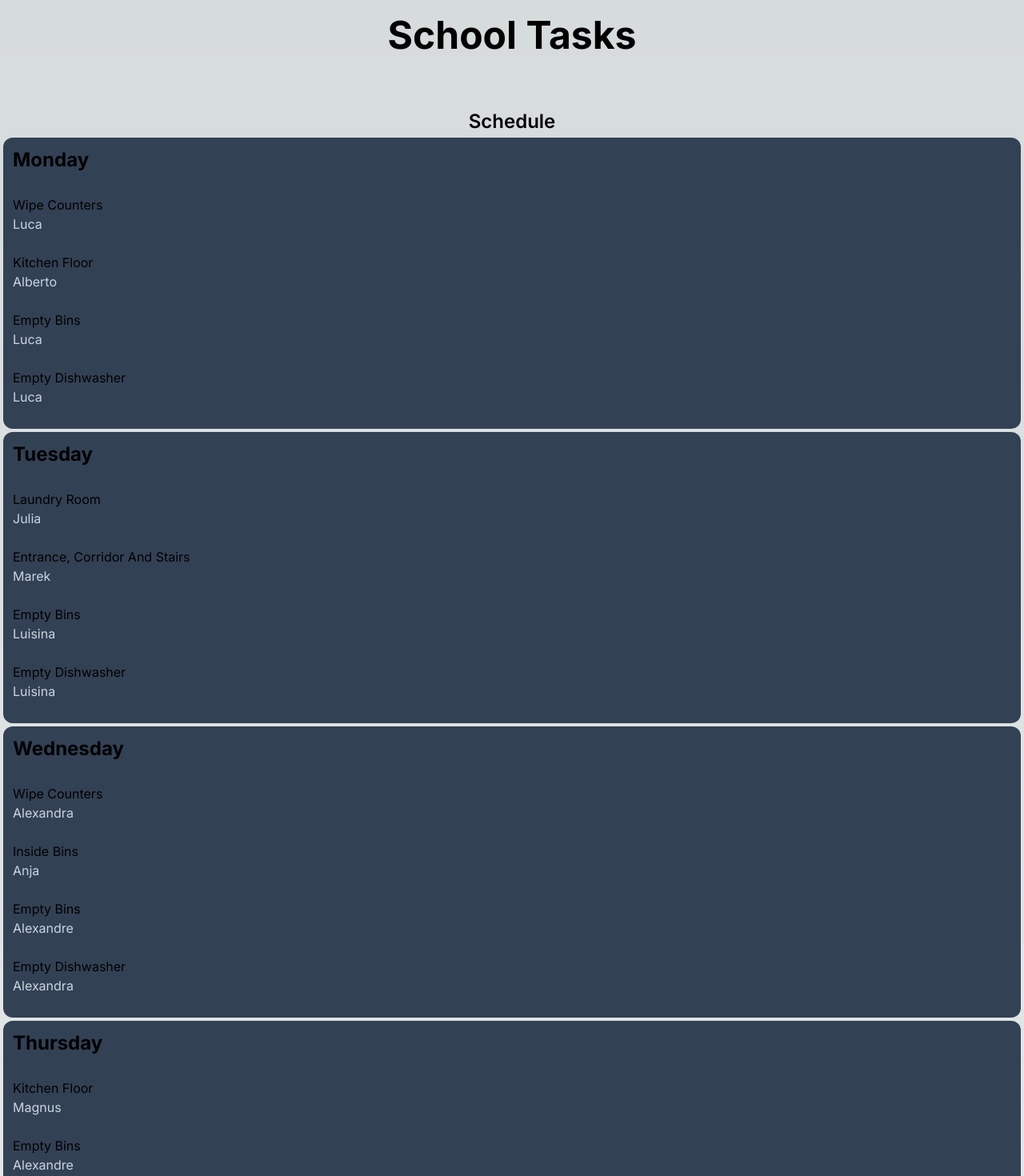
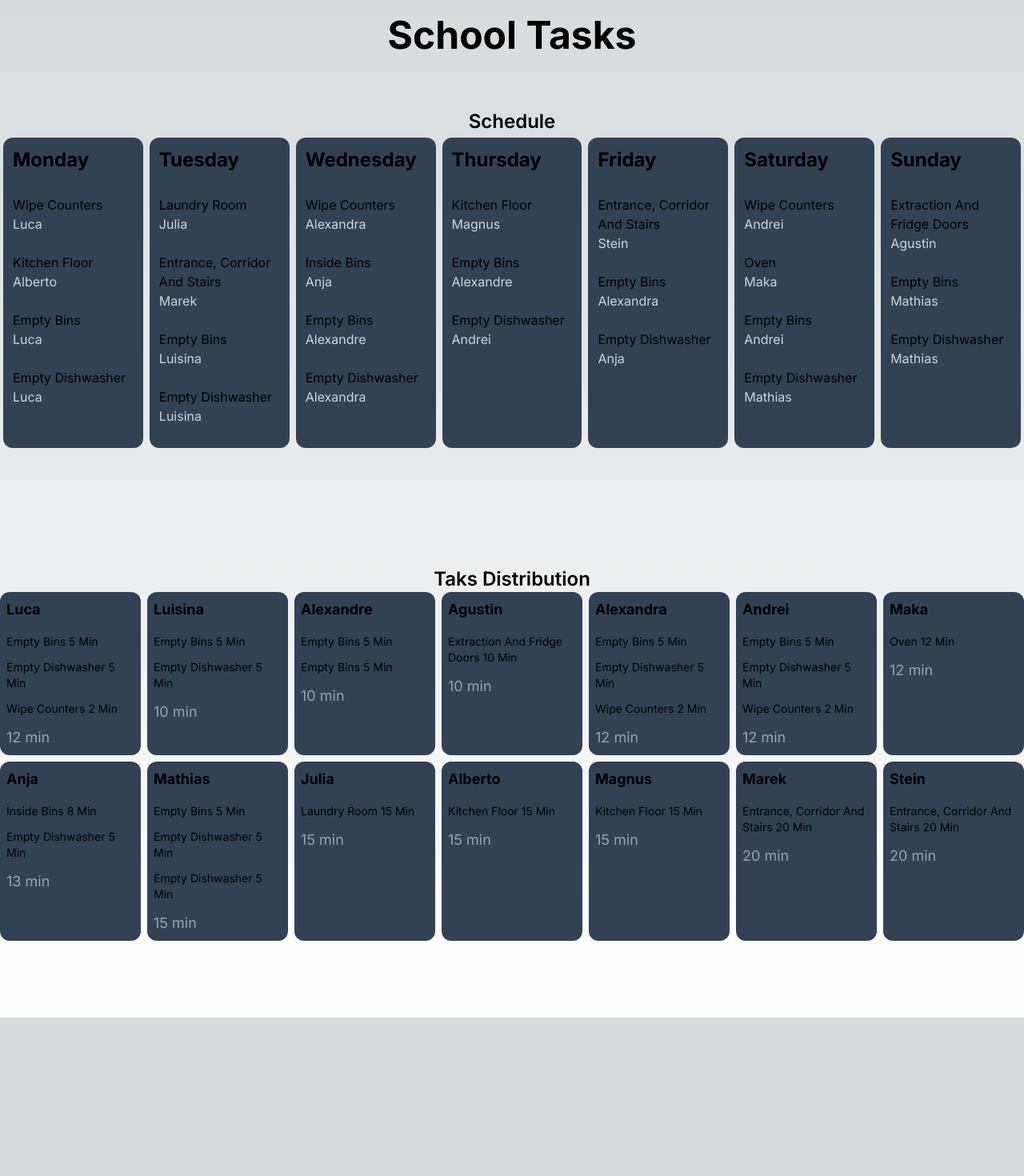
Before and after one commit to Soulzen/tareas-oye, a Next.js app: page / in a window 1280 px wide. Shown: the top 1470 px of the page at 80% size. After the commit the page ends 1272 px from the top, so only its background shows below. Built offline with nearby package versions, Linux system fonts and the light colour scheme.

Commit message:
resposivness kinda done?

```diff
--- a/src/components/assignment.tsx
+++ b/src/components/assignment.tsx
@@ -6,7 +6,7 @@ interface AssignmeetProps {
 
 const Assignmeet = ({ assignment }: AssignmeetProps) => {
   return (
-    <div className="p-3 m-1 w-50 bg-slate-700 rounded-xl">
+    <div className="p-2 w-50 bg-slate-700 rounded-xl basis-40 flex-1">
       <h2 className="capitalize mb-3 text-lg font-bold">{assignment.name}</h2>
       <ul>
         {assignment.tasks.map((task: Task) => (
--- a/src/components/day.tsx
+++ b/src/components/day.tsx
@@ -8,7 +8,7 @@ interface DayProps {
 
 const Day = ({ day, tasks, people }: DayProps) => {
   return (
-    <div className="p-3 m-1 w-50 bg-slate-700 rounded-xl">
+    <div className="p-3 m-1 w-50 bg-slate-700 rounded-xl lg:basis-full">
       <h2 className="capitalize mb-5 text-2xl font-bold">{day.name}</h2>
       <ul>
         {day.assignedTasks.map((task) => (
--- a/src/components/schedule.tsx
+++ b/src/components/schedule.tsx
@@ -11,9 +11,11 @@ const Schedule = ({ workWeek, tasks, people }: ScheduleProps) => {
   return (
     <div className="py-12">
       <h2 className="text-center text-2xl font-semibold">Schedule</h2>
-      {workWeek.map((day) => (
-        <Day key={day.name} day={day} tasks={tasks} people={people} />
-      ))}
+      <div className="lg:flex">
+        {workWeek.map((day) => (
+          <Day key={day.name} day={day} tasks={tasks} people={people} />
+        ))}
+      </div>
     </div>
   )
 }
--- a/src/components/taskDistribution.tsx
+++ b/src/components/taskDistribution.tsx
@@ -9,9 +9,11 @@ const TaskDistribution = ({ assignments }: TaskDistributionProps) => {
   return (
     <div className="py-24">
       <h2 className="text-center text-2xl font-semibold">Taks Distribution</h2>
-      {assignments.map((assignment) => (
-        <Assignmeet key={assignment.id} assignment={assignment} />
-      ))}
+      <div className="m-auto flex flex-wrap gap-2 justify-center">
+        {assignments.map((assignment) => (
+          <Assignmeet key={assignment.id} assignment={assignment} />
+        ))}
+      </div>
     </div>
   )
 }
```
